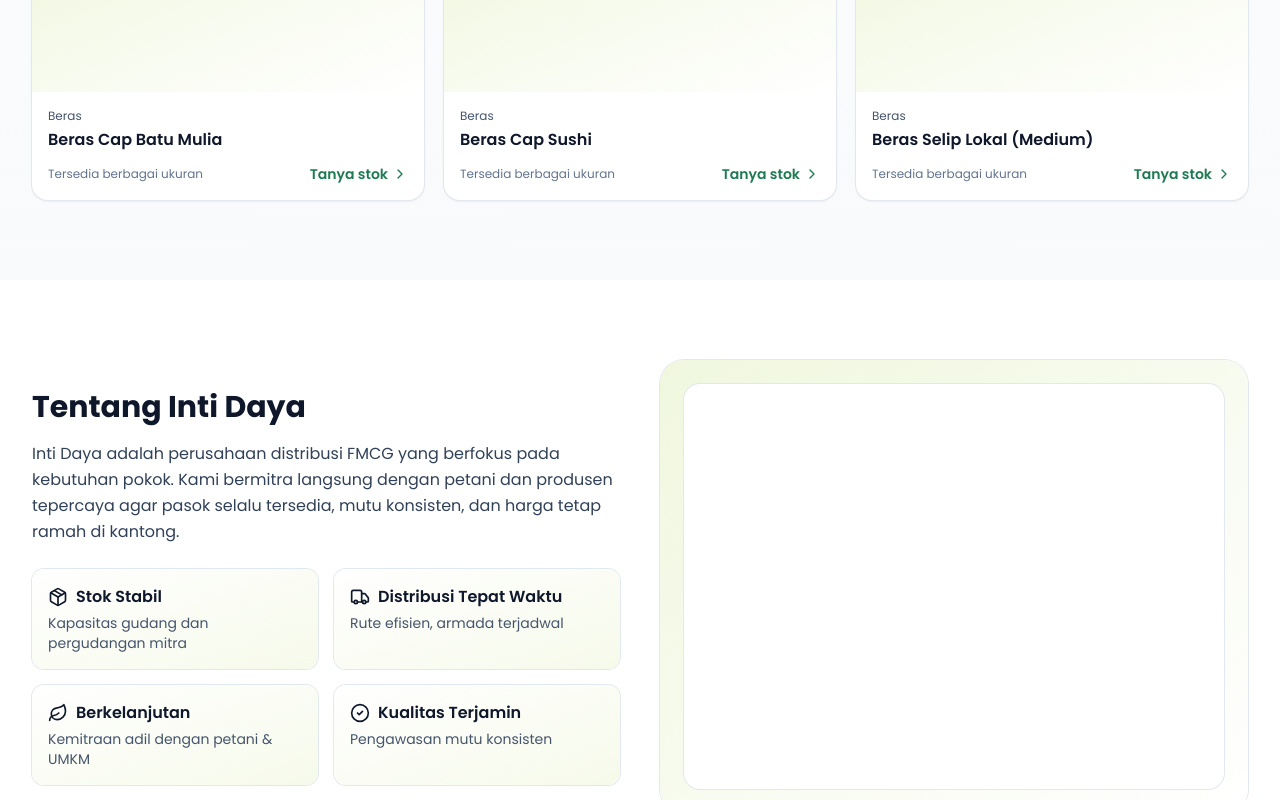
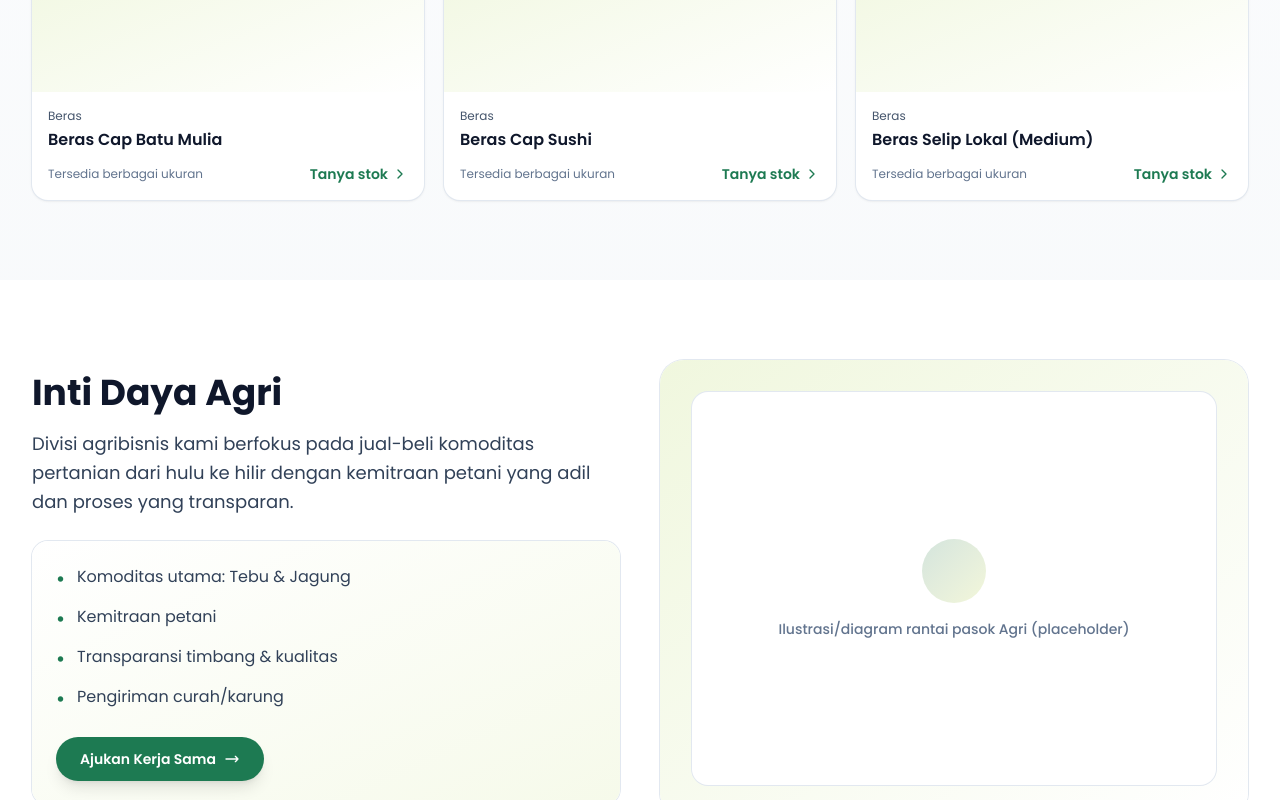
Before and after one commit to novalarama/intidaya, a Next.js app: page / in a window 1280 px wide. Shown: the part 2000-2800 px from the top of the page. Built offline with nearby package versions, Linux system fonts and the light colour scheme.

Commit message:
feat: Add Inti Daya Agri section for agricultural commodities (sugarcane & corn)

```diff
--- a/app/layout.tsx
+++ b/app/layout.tsx
@@ -1,17 +1,20 @@
 import type { Metadata } from "next";
+import { Geist, Geist_Mono } from "next/font/google";
 import "./globals.css";
 
+const geistSans = Geist({
+  variable: "--font-gans",
+  subsets: ["latin"],
+});
+
+const geistMono = Geist_Mono({
+  variable: "--font-geist-mono",
+  subsets: ["latin"],
+});
+
 export const metadata: Metadata = {
-  title: "Inti Daya - Distributor FMCG Terpercaya Indonesia",
-  description: "Inti Daya adalah distributor FMCG yang menyalurkan kebutuhan pokok berkualitas dari produsen lokal ke seluruh Indonesia. Beras, gula, minyak goreng, garam, dan produk FMCG lainnya dengan harga bersahabat.",
-  keywords: ["distributor FMCG", "beras", "gula", "minyak goreng", "garam", "distributor Indonesia", "kebutuhan pokok", "produk lokal"],
-  authors: [{ name: "Inti Daya" }],
-  openGraph: {
-    title: "Inti Daya - Distributor FMCG Terpercaya Indonesia",
-    description: "Distributor kebutuhan pokok berkualitas dari produsen lokal ke seluruh Indonesia",
-    type: "website",
-    locale: "id_ID",
-  },
+  title: "Create Next App",
+  description: "Generated by create next app",
 };
 
 export default function RootLayout({
@@ -20,8 +23,10 @@ export default function RootLayout({
   children: React.ReactNode;
 }>) {
   return (
-    <html lang="id">
-      <body className="antialiased">
+    <html lang="en">
+      <body
+        className={`${geistSans.variable} ${geistMono.variable} antialiased`}
+      >
         {children}
       </body>
     </html>
--- a/app/loading.tsx
+++ /dev/null
@@ -1,24 +0,0 @@
-export default function Loading() {
-  return (
-    <div className="min-h-screen flex items-center justify-center bg-gradient-to-br from-green-50 via-white to-yellow-50">
-      <div className="text-center">
-        {/* Logo/Brand Name with gradient */}
-        <div className="mb-8">
-          <h1 className="text-4xl md:text-5xl font-bold bg-gradient-to-r from-green-600 to-yellow-500 bg-clip-text text-transparent">
-            Inti Daya
-          </h1>
-          <p className="text-slate-600 mt-2 text-sm">Mitra Terpercaya Distribusi FMCG</p>
-        </div>
-
-        {/* Spinner */}
-        <div className="relative w-16 h-16 mx-auto mb-4">
-          <div className="absolute top-0 left-0 w-full h-full border-4 border-green-200 rounded-full"></div>
-          <div className="absolute top-0 left-0 w-full h-full border-4 border-green-600 rounded-full border-t-transparent animate-spin"></div>
-        </div>
-
-        {/* Loading text */}
-        <p className="text-slate-600 animate-pulse">Memuat halaman...</p>
-      </div>
-    </div>
-  );
-}
--- a/app/page.tsx
+++ b/app/page.tsx
@@ -5,6 +5,7 @@ import Header from "@/components/Header";
 import Footer from "@/components/Footer";
 import HeroSection from "@/components/HeroSection";
 import ProductsSection from "@/components/ProductsSection";
+import AgriSection from "@/components/AgriSection";
 import AboutSection from "@/components/AboutSection";
 import VisionMissionSection from "@/components/VisionMissionSection";
 import PartnershipSection from "@/components/PartnershipSection";
@@ -31,6 +32,7 @@ export default function IntiDayaLanding() {
         <Header />
         <HeroSection />
         <ProductsSection />
+        <AgriSection />
         <AboutSection />
         <VisionMissionSection />
         <PartnershipSection />
--- a/components/AboutSection.tsx
+++ b/components/AboutSection.tsx
@@ -8,7 +8,7 @@ export default function AboutSection() {
         <div>
           <h2 className="text-2xl sm:text-3xl font-bold text-slate-900">Tentang Inti Daya</h2>
           <p className="mt-4 text-slate-700 leading-relaxed">
-            Inti Daya adalah perusahaan distribusi FMCG yang berfokus pada kebutuhan pokok.
+            Inti Daya adalah distributor FMCG (Fast-Moving Consumer Goods) yang berfokus pada kebutuhan pokok.
             Kami bermitra langsung dengan petani dan produsen tepercaya agar pasok selalu tersedia,
             mutu konsisten, dan harga tetap ramah di kantong.
           </p>
--- /dev/null
+++ b/components/AgriSection.tsx
@@ -0,0 +1,92 @@
+"use client";
+
+import { motion } from "framer-motion";
+
+export default function AgriSection() {
+  return (
+    <section id="agri" className="py-16 sm:py-20 bg-white">
+      <div className="mx-auto max-w-7xl px-4 sm:px-6 lg:px-8">
+        <div className="grid md:grid-cols-2 gap-10 items-center">
+          {/* Left: Content Card */}
+          <motion.div
+            initial={{ opacity: 0, y: 24 }}
+            whileInView={{ opacity: 1, y: 0 }}
+            viewport={{ once: true }}
+            transition={{ duration: 0.6 }}
+            className="space-y-6"
+          >
+            <div>
+              <h2 className="text-3xl sm:text-4xl font-bold text-slate-900 mb-4">
+                Inti Daya Agri
+              </h2>
+              <p className="text-slate-700 text-lg leading-relaxed">
+                Divisi agribisnis kami berfokus pada jual-beli komoditas pertanian dari hulu ke hilir dengan kemitraan petani yang adil dan proses yang transparan.
+              </p>
+            </div>
+
+            {/* Highlight Card */}
+            <div className="rounded-2xl p-6 bg-gradient-to-br from-white to-[#F6FAEA] ring-1 ring-slate-200 space-y-6">
+              <ul className="space-y-3 text-slate-700">
+                <li className="flex items-start gap-3">
+                  <span className="text-[#1D7A52] font-bold text-lg">•</span>
+                  <span>Komoditas utama: Tebu & Jagung</span>
+                </li>
+                <li className="flex items-start gap-3">
+                  <span className="text-[#1D7A52] font-bold text-lg">•</span>
+                  <span>Kemitraan petani</span>
+                </li>
+                <li className="flex items-start gap-3">
+                  <span className="text-[#1D7A52] font-bold text-lg">•</span>
+                  <span>Transparansi timbang & kualitas</span>
+                </li>
+                <li className="flex items-start gap-3">
+                  <span className="text-[#1D7A52] font-bold text-lg">•</span>
+                  <span>Pengiriman curah/karung</span>
+                </li>
+              </ul>
+
+              {/* CTA Button */}
+              <a
+                href="#kontak"
+                className="inline-flex items-center gap-2 rounded-full px-6 py-3 text-sm font-semibold text-white bg-[#1D7A52] hover:brightness-110 shadow-lg transition-all duration-300 hover:shadow-xl hover:scale-105"
+              >
+                Ajukan Kerja Sama
+                <svg
+                  className="w-4 h-4"
+                  fill="none"
+                  stroke="currentColor"
+                  viewBox="0 0 24 24"
+                >
+                  <path
+                    strokeLinecap="round"
+                    strokeLinejoin="round"
+                    strokeWidth={2}
+                    d="M17 8l4 4m0 0l-4 4m4-4H3"
+                  />
+                </svg>
+              </a>
+            </div>
+          </motion.div>
+
+          {/* Right: Illustration Placeholder */}
+          <motion.div
+            initial={{ opacity: 0, y: 24 }}
+            whileInView={{ opacity: 1, y: 0 }}
+            viewport={{ once: true }}
+            transition={{ duration: 0.6, delay: 0.2 }}
+            className="rounded-3xl bg-gradient-to-br from-[#F0F7DE] to-white ring-1 ring-slate-200 p-8"
+          >
+            <div className="aspect-[4/3] rounded-2xl bg-white ring-1 ring-slate-200 flex items-center justify-center text-slate-500 text-center p-6">
+              <div className="space-y-4">
+                <div className="w-16 h-16 mx-auto rounded-full bg-gradient-to-br from-[#1D7A52] to-[#C3D641] opacity-20"></div>
+                <p className="text-sm font-medium">
+                  Ilustrasi/diagram rantai pasok Agri (placeholder)
+                </p>
+              </div>
+            </div>
+          </motion.div>
+        </div>
+      </div>
+    </section>
+  );
+}
--- a/components/VisionMissionSection.tsx
+++ b/components/VisionMissionSection.tsx
@@ -11,7 +11,7 @@ export default function VisionMissionSection() {
           <div className="lg:col-span-1 rounded-2xl p-6 bg-gradient-to-br from-white to-[#F6FAEA] ring-1 ring-slate-200">
             <h3 className="font-semibold text-slate-900">Visi</h3>
             <p className="mt-2 text-slate-700 text-sm">
-              Menjadi perusahaan distribusi FMCG terdepan yang menghubungkan produsen lokal
+              Menjadi distributor FMCG terdepan yang menghubungkan produsen lokal
               dengan pasar nasional secara efisien, transparan, dan berkelanjutan.
             </p>
           </div>
--- a/lib/constants.ts
+++ b/lib/constants.ts
@@ -33,6 +33,7 @@ export const products: Product[] = [
 // Navigation items
 export const navItems: NavItem[] = [
   { href: "#produk", label: "Produk" },
+  { href: "#agri", label: "Agri" },
   { href: "#tentang", label: "Tentang" },
   { href: "#visi-misi", label: "Visi & Misi" },
   { href: "#kemitraan", label: "Kemitraan" },
```
